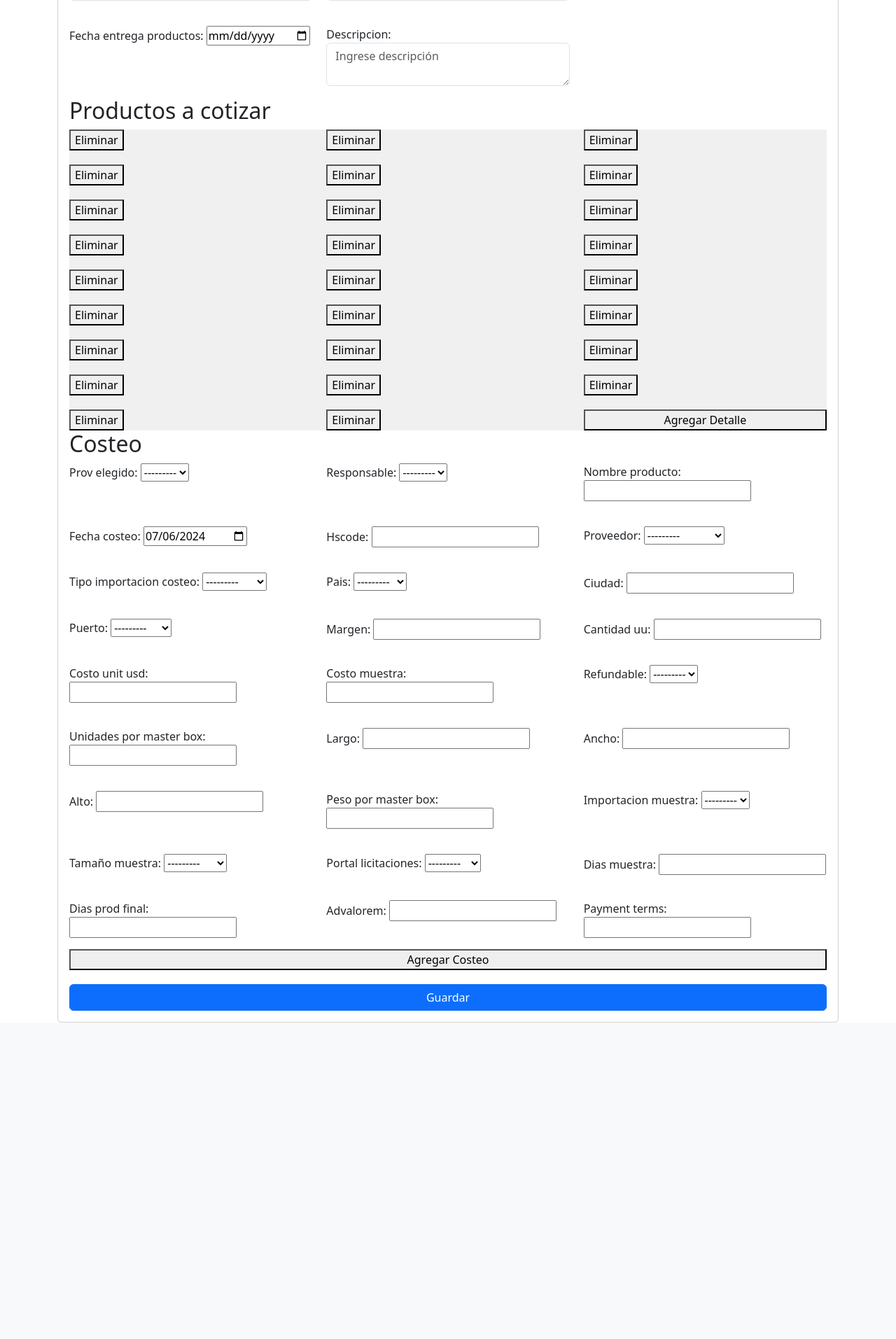
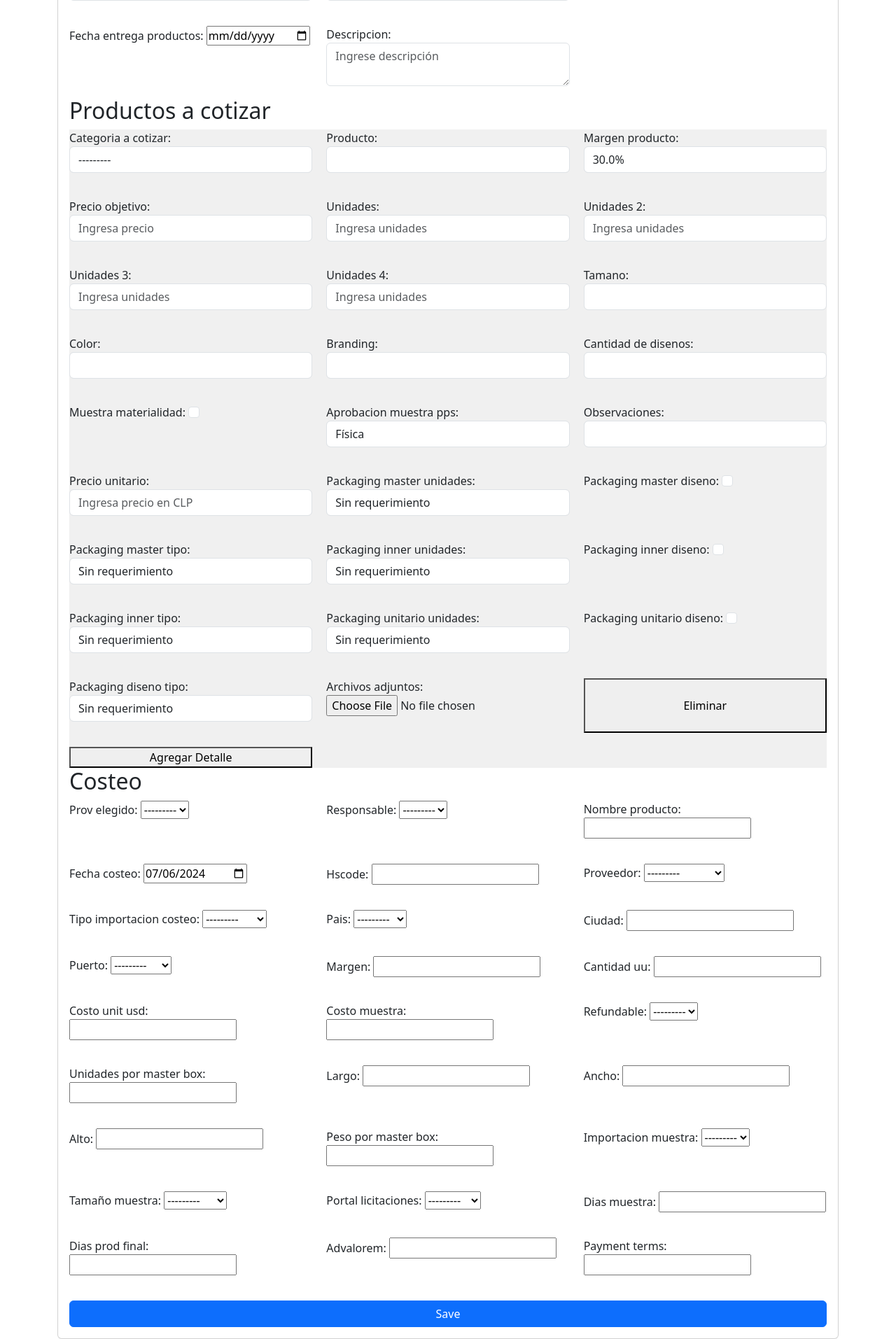
Before and after one commit to molivadatascience/django-auth-crud, a Django app: page /tasks/create/ in a window 1280 px wide. Shown: the part 434-2347 px from the top of the page at 70% size. Before the commit the page ends 1895 px from the top, so only its background shows below. Run offline with Django 5.2, Linux system fonts and the light colour scheme; the visitor is signed in with stand-in values (Sample User, id 1).

Commit message:
actualizando_formularios

```diff
--- a/tasks/templates/create_task.html
+++ b/tasks/templates/create_task.html
@@ -40,22 +40,16 @@
                     {{ task_form.as_p }}
                 </div>
                 <h2>Productos a cotizar</h2>
-                <div class="form-container-2" id="detalleOportunidadContainer">
-                    {{ detalle_oportunidad_form.management_form }}
-                    {% for form in detalle_oportunidad_form %}
-                        <div class="detalle-form">
-                            {{ form.as_p }}
-                            <button type="button" onclick="removeRow(this)">Eliminar</button>
-                        </div>
-                    {% endfor %}
-                    <button type="button" onclick="addRow('detalleOportunidadContainer', 'detalleOportunidadTemplate')">Agregar Detalle</button>
+                <div class="form-container-2">
+                    {{ detalle_oportunidad_form.as_p }}
+                    <button type="button" onclick="removeRow(this)">Eliminar</button>
+                    <button type="button" onclick="addRow()">Agregar Detalle</button>
                 </div>
                 <h2>Costeo</h2>
-                <div class="form-container-3" id="costeoContainer">
+                <div class="form-container-3">
                     {{ costeo_form.as_p }}
                 </div>
-                <button type="button" onclick="addRow('costeoContainer', 'costeoTemplate')">Agregar Costeo</button>
-                <button type="submit" class="btn btn-primary save-button">Guardar</button>
+                <button type="submit" class="btn btn-primary save-button">Save</button>
             </form>
         </div>
     </div>
@@ -126,30 +120,13 @@
             });
         }
     });
-
-    function addRow(containerId, templateId) {
-        const container = document.getElementById(containerId);
-        const template = document.getElementById(templateId).content.cloneNode(true);
-        container.appendChild(template);
+    function addRow() {
+        // Lógica para agregar una nueva fila de formulario (si es necesario)
     }
-
     function removeRow(button) {
-        const row = button.closest('.detalle-form');
+        // Lógica para eliminar la fila actual del formulario
+        let row = button.closest('.form-container-2');
         row.remove();
     }
 </script>
-
-<template id="detalleOportunidadTemplate">
-    <div class="detalle-form">
-        {{ detalle_oportunidad_form.empty_form.as_p }}
-        <button type="button" onclick="removeRow(this)">Eliminar</button>
-    </div>
-</template>
-
-<template id="costeoTemplate">
-    <div class="form-container-3">
-        {{ costeo_form.as_p }}
-        <button type="button" onclick="removeRow(this)">Eliminar</button>
-    </div>
-</template>
 {% endblock %}
```
